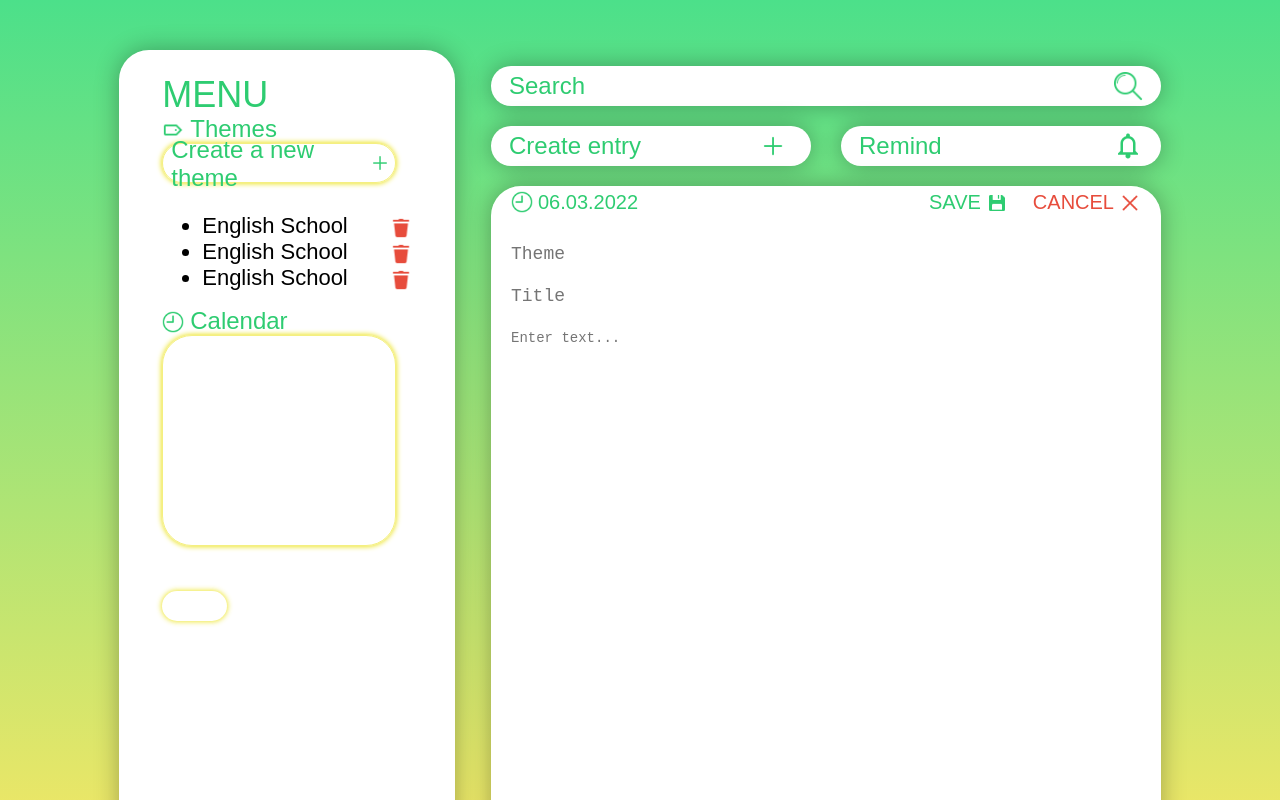
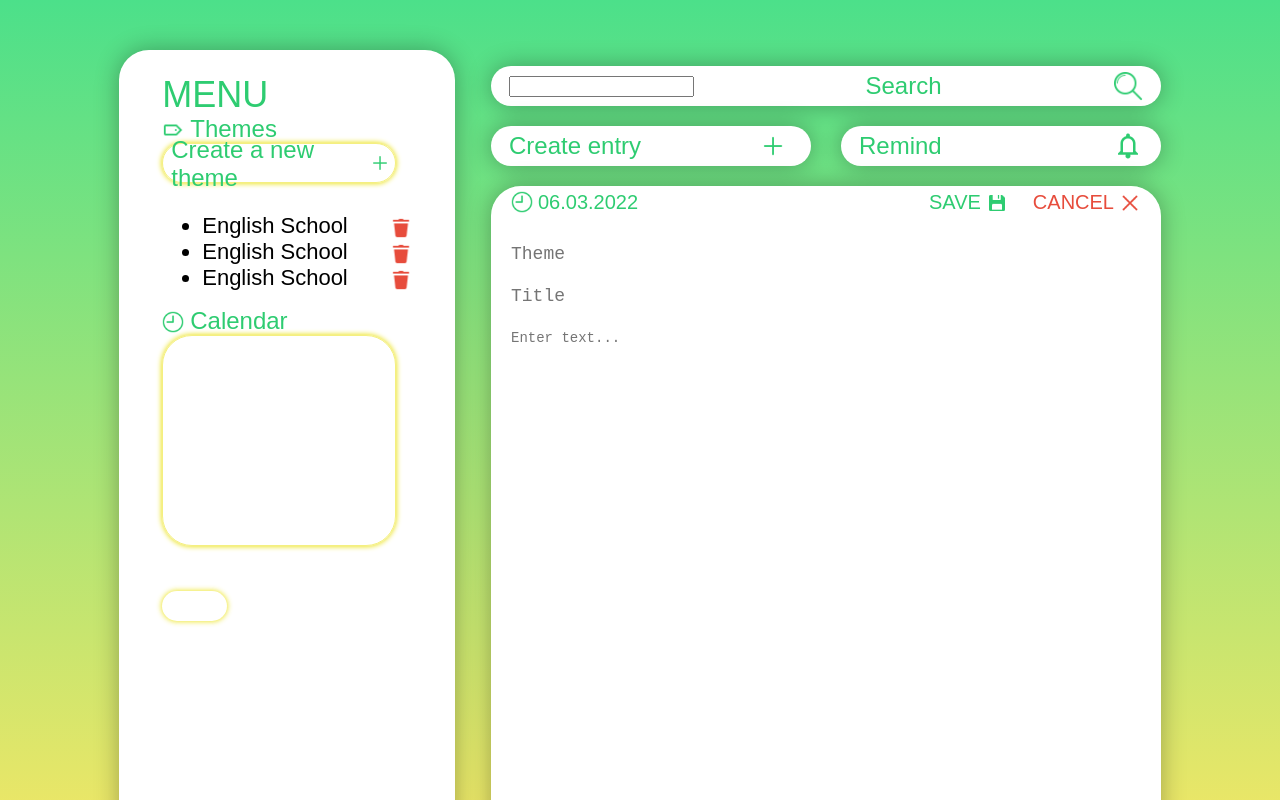
Before and after one commit to ElHilarion/react-todo, a React (Create React App) app: page / in a window 1280 px wide. Built offline with nearby package versions, Linux system fonts and the light colour scheme; a web font is replaced by a local one.

Commit message:
1 commit dev-start

```diff
--- a/src/App.js
+++ b/src/App.js
@@ -56,6 +56,7 @@ function App() {
         <div className="content">
           <div className="content__header">
             <div className="todo__search">
+              <input></input>
                 <span>Search</span>
                 <img width={30} src="./img/search.png" alt="Create a new entry"/>
             </div>
```
